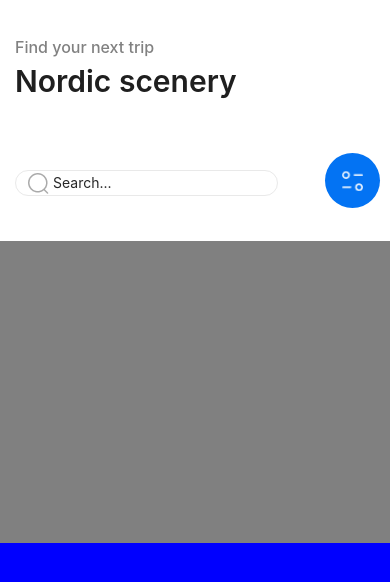
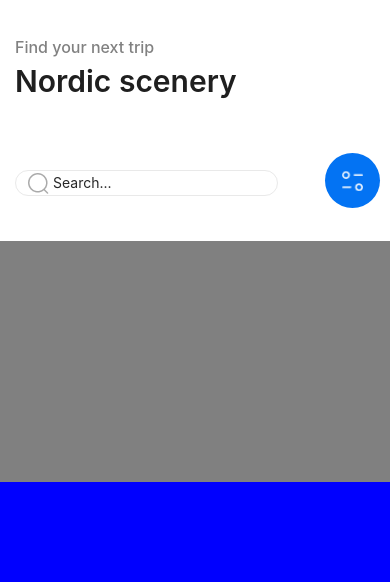
Before and after one commit to hassangulzar1/Native-Assignment-1, a React Native app: screen / in a window 390 px wide. Shown: the top 582 px of the page. Built offline with nearby package versions, Linux system fonts and the light colour scheme.

Commit message:
addin bottom bar navigation

```diff
--- a/App.jsx
+++ b/App.jsx
@@ -7,21 +7,30 @@ import SignIn from './src/screens/3- Authentication pages/SignIn';
 import SettingsCenter from './src/screens/3- Authentication pages/SettingsCenter';
 import SignUp from './src/screens/3- Authentication pages/SignUp';
 import Home from './src/screens/4- Home/Home';
+import {NavigationContainer} from '@react-navigation/native';
+import {createBottomTabNavigator} from '@react-navigation/bottom-tabs';
+const Tab = createBottomTabNavigator();
+
 const App = () => {
   useEffect(() => {
     SplashScreen.hide();
   }, []);
 
   return (
-    <>
+    <NavigationContainer>
       {/* <First /> */}
       {/* <Second /> */}
       {/* <Third /> */}
       {/* <SignIn /> */}
       {/* <SettingsCenter /> */}
       {/* <SignUp /> */}
+      {/* <Tab.Navigator initialRouteName="Home">
+        <Tab.Screen name="Home" component={Home} />
+        <Tab.Screen name="Settings" component={SignIn} />
+      </Tab.Navigator> */}
+
       <Home />
-    </>
+    </NavigationContainer>
   );
 };
 
--- a/package.json
+++ b/package.json
@@ -10,8 +10,11 @@
     "test": "jest"
   },
   "dependencies": {
+    "@react-navigation/bottom-tabs": "^6.5.11",
+    "@react-navigation/native": "^6.1.9",
     "react": "18.2.0",
     "react-native": "0.72.6",
+    "react-native-safe-area-context": "^4.7.4",
     "react-native-splash-screen": "^3.3.0"
   },
   "devDependencies": {
--- a/src/screens/4- Home/Home.jsx
+++ b/src/screens/4- Home/Home.jsx
@@ -22,8 +22,8 @@ const Home = () => {
         </View>
       </View>
 
-      <View style={{flex: 2.5, backgroundColor: 'gray'}}></View>
-      <View style={{flex: 2.5, backgroundColor: 'blue'}}></View>
+      <View style={{flex: 2, backgroundColor: 'gray'}}></View>
+      <View style={{flex: 3, backgroundColor: 'blue'}}></View>
     </View>
   );
 };
```
Also changed, not shown: 4 other files (tests, documents, lock files or other folders).
